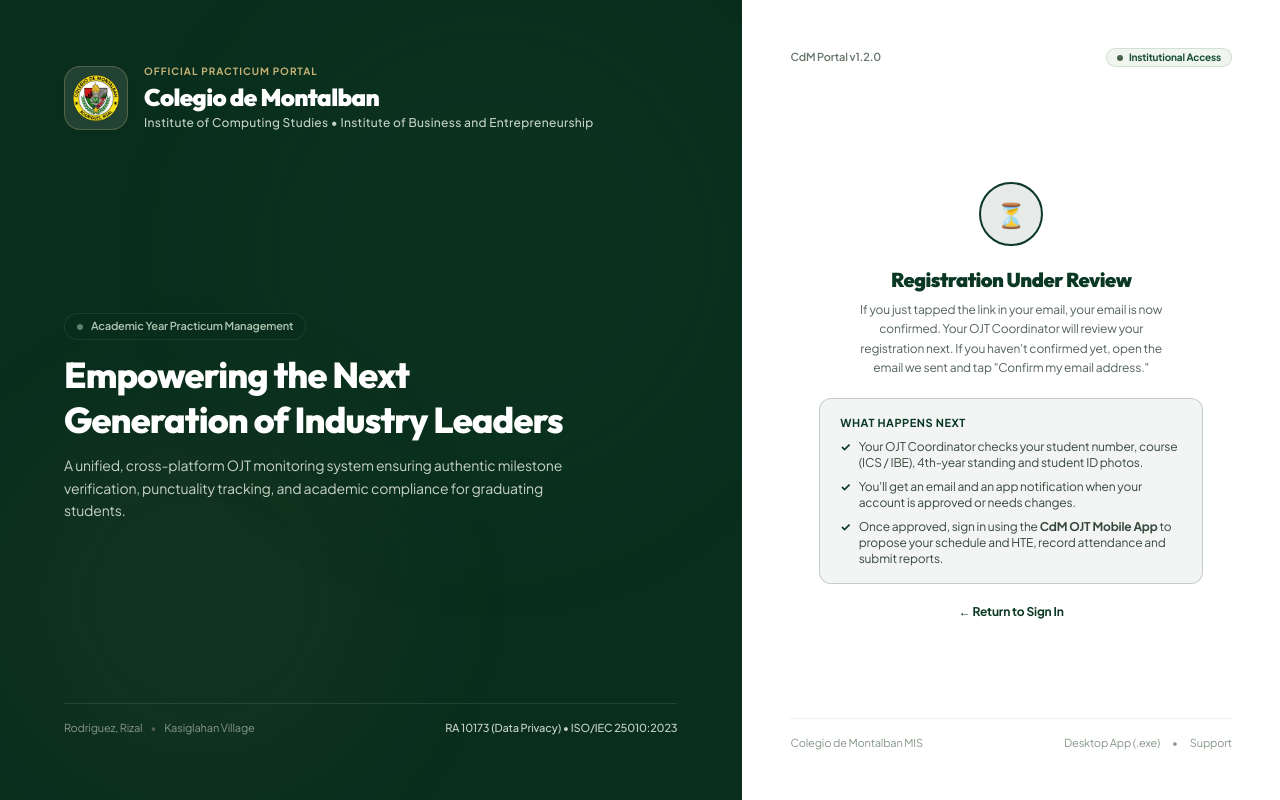
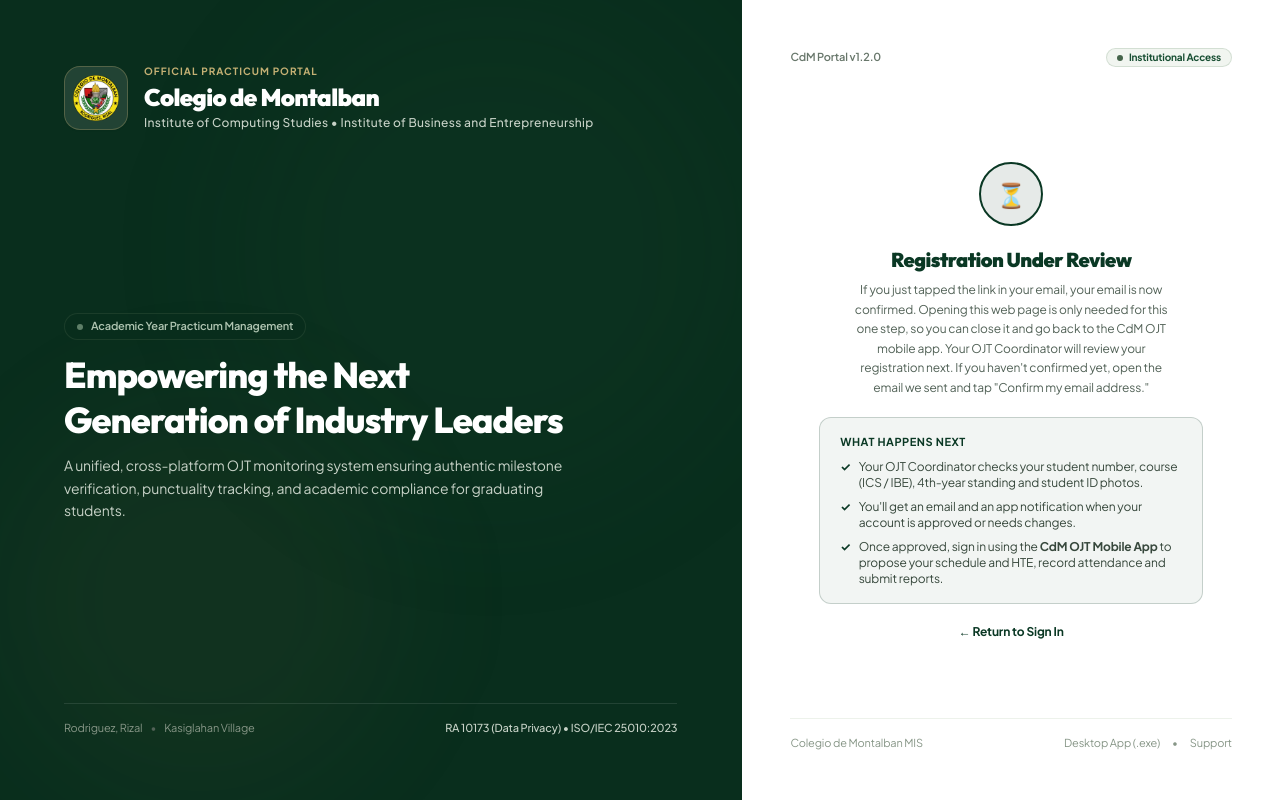
Before and after one commit to rogerforsho/my-updated-project, a Next.js app in the folder OJT-MONITORING-AND-MANAGEMENT-SYSTEM/apps/web/: page /auth/pending in a window 1280 px wide. Shown: the top 800 px of the page. Built offline with nearby package versions, Linux system fonts and the light colour scheme; no server answers.

Commit message:
fix(auth): explain the confirm-email web page is a one-time step
Co-Authored-By: Claude Sonnet 5.5 <noreply@anthropic.com>

```diff
--- a/OJT-MONITORING-AND-MANAGEMENT-SYSTEM/apps/web/app/auth/pending/page.tsx
+++ b/OJT-MONITORING-AND-MANAGEMENT-SYSTEM/apps/web/app/auth/pending/page.tsx
@@ -9,7 +9,7 @@ export default function PendingPage() {
       <div>
         <h1 className="text-xl font-black text-[#0A3824] font-serif">Registration Under Review</h1>
         <p className="text-xs text-slate-600 mt-1.5 leading-relaxed max-w-xs mx-auto">
-          If you just tapped the link in your email, your email is now confirmed. Your OJT Coordinator will review your registration next. If you haven&apos;t confirmed yet, open the email we sent and tap &quot;Confirm my email address.&quot;
+          If you just tapped the link in your email, your email is now confirmed. Opening this web page is only needed for this one step, so you can close it and go back to the CdM OJT mobile app. Your OJT Coordinator will review your registration next. If you haven&apos;t confirmed yet, open the email we sent and tap &quot;Confirm my email address.&quot;
         </p>
       </div>
       <div className="w-full rounded-xl bg-[#0A3824]/5 border border-[#0A3824]/20 px-5 py-4 text-left">
```
